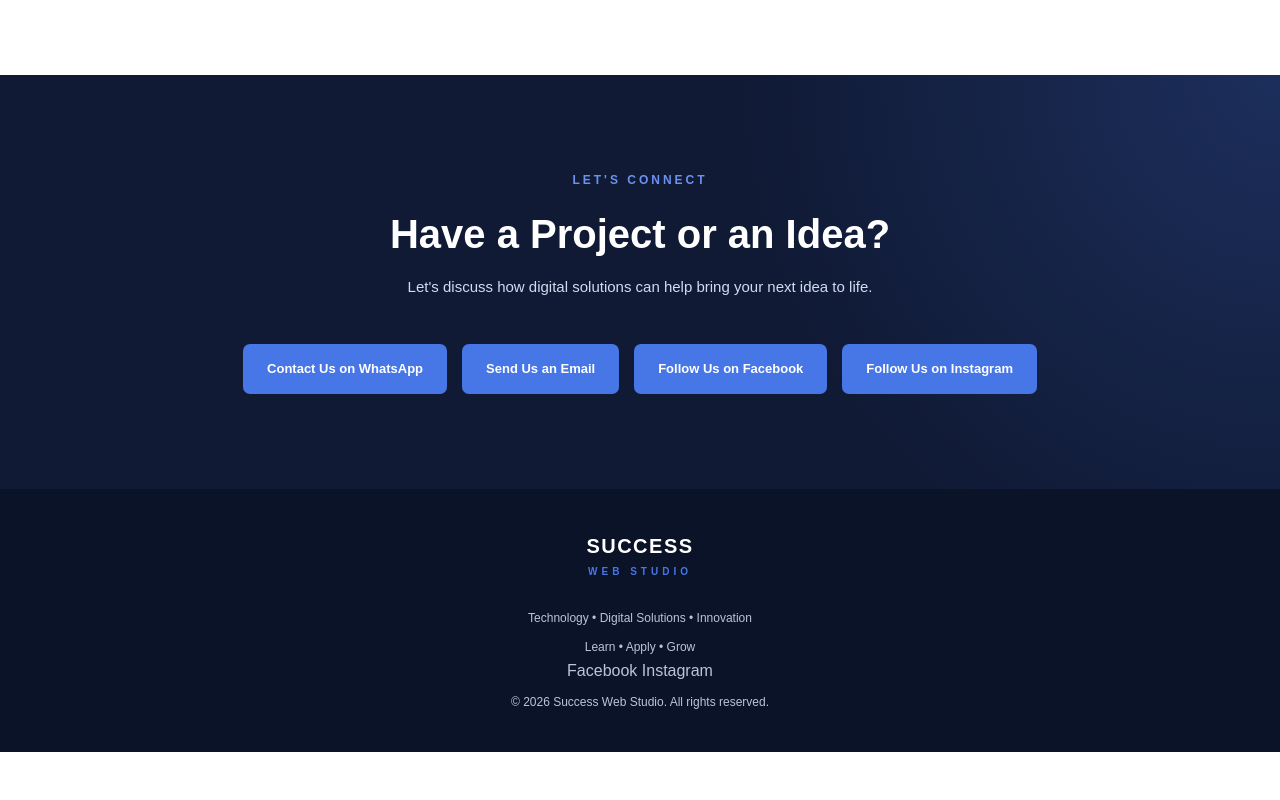
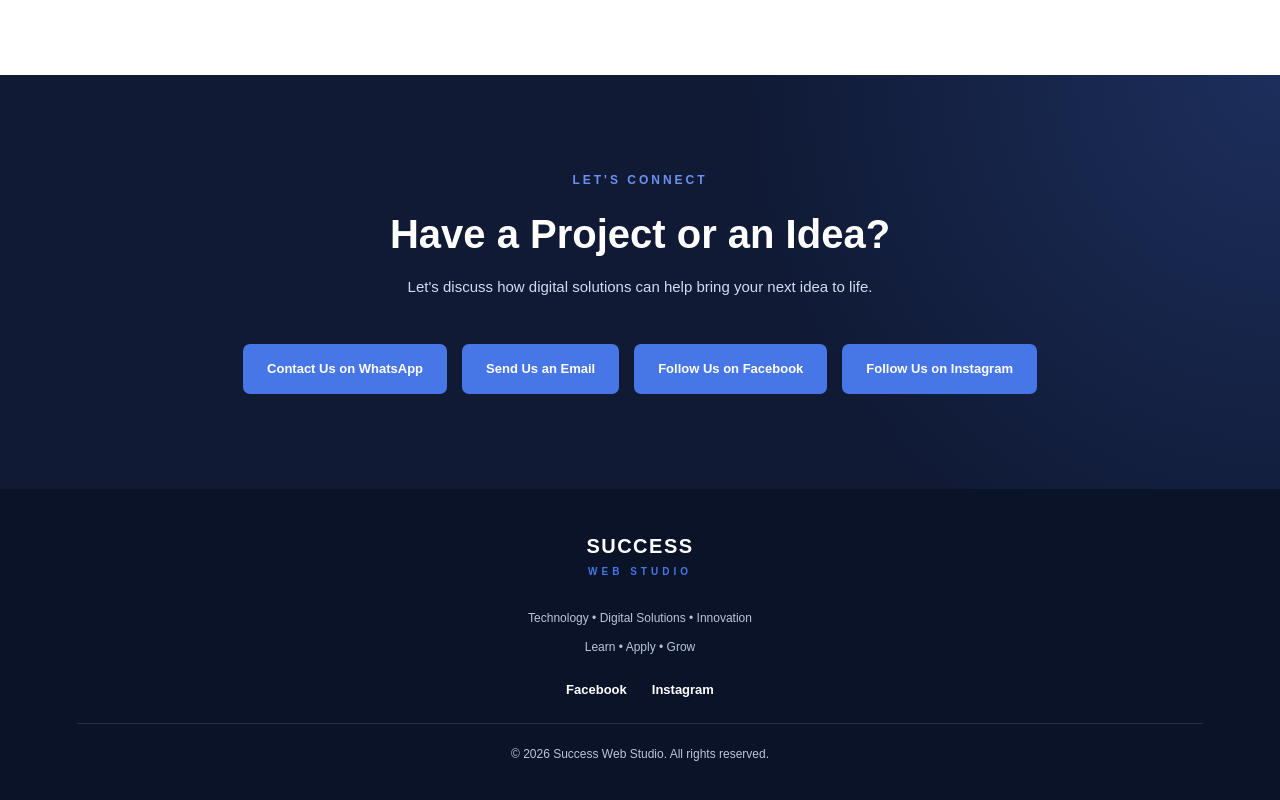
Before and after one commit to successokorie102-blip/success-web-studio, a plain HTML site: page index.html in a window 1280 px wide. Shown: the part 3862-4662 px from the top of the page. Before the commit the page ends 4614 px from the top, so only its background shows below. Drawn offline with Linux system fonts and the light colour scheme.

Commit message:
Update style.css

```diff
--- a/style.css
+++ b/style.css
@@ -596,3 +596,30 @@ img {
     height: 230px;
   }
 }
+
+/* PROFESSIONAL SOCIAL FOOTER */
+
+.social-links {
+  display: flex;
+  justify-content: center;
+  flex-wrap: wrap;
+  gap: 25px;
+  margin: 22px 0;
+}
+
+.social-links a {
+  color: #ffffff;
+  font-size: 13px;
+  font-weight: 700;
+  transition: color 0.3s ease;
+}
+
+.social-links a:hover {
+  color: #6c91f0;
+}
+
+.copyright {
+  border-top: 1px solid rgba(255,255,255,0.12);
+  padding-top: 20px;
+  margin-top: 20px !important;
+}
```
